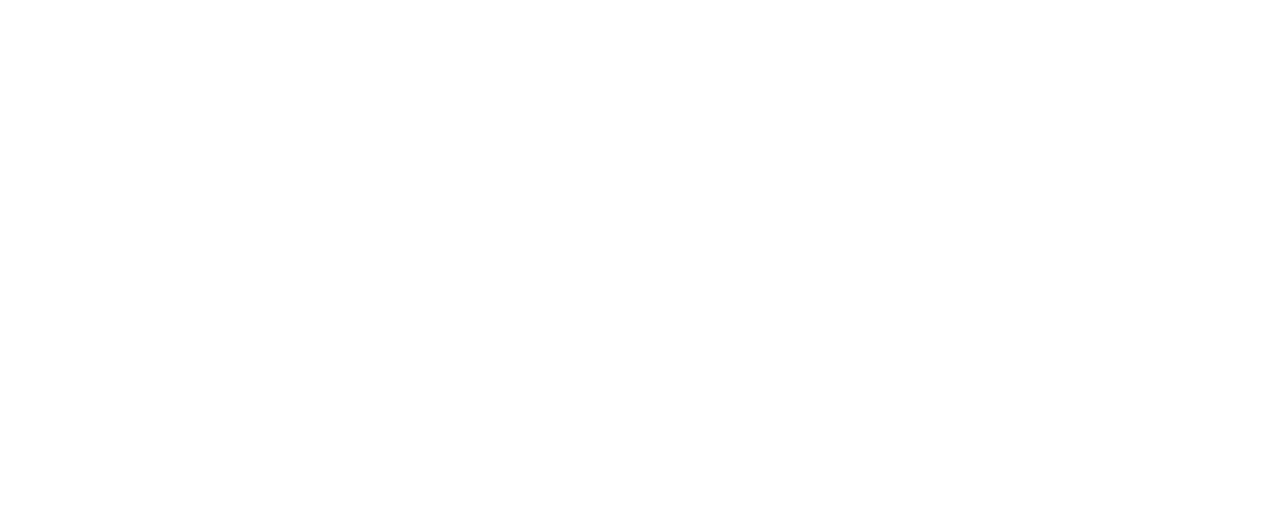
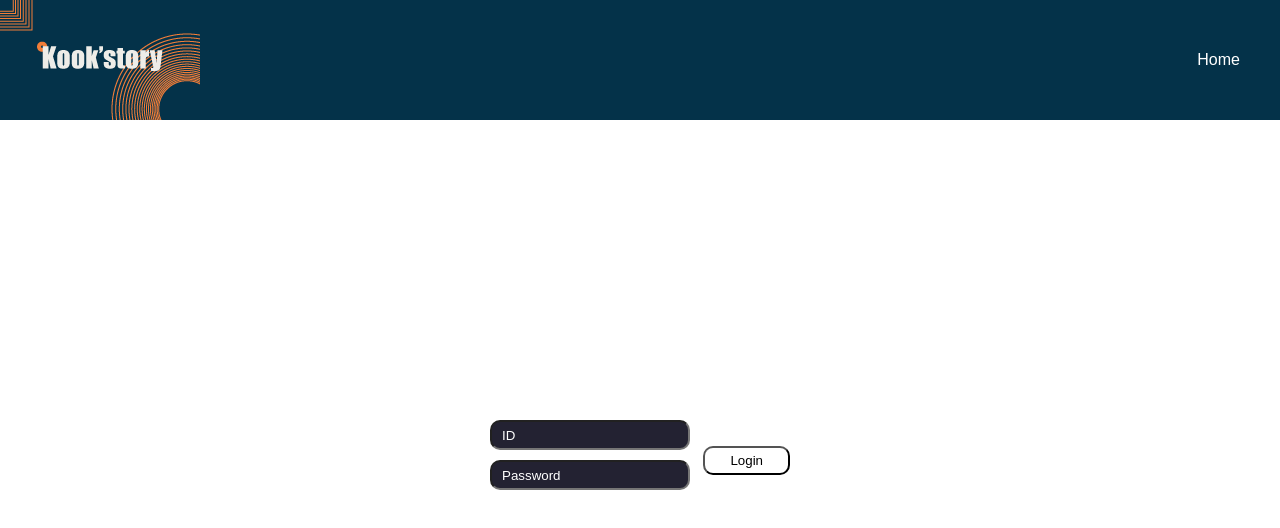
Before and after one commit to kyunghoonkook/week3_posts, a React (Create React App) app: page /login in a window 1280 px wide. Before the commit this address had no page. Shown: the top 528 px of the page. Built offline with nearby package versions, Linux system fonts and the light colour scheme.

Commit message:
Login function

```diff
--- a/src/components/Header.jsx
+++ b/src/components/Header.jsx
@@ -26,10 +26,28 @@
 `;
 
 const StLink = styled(Link)`
-  margin-right: 30px;
+  margin-right: 40px;
+  text-decoration: none;
+  color: #fff;
+  position: relative;
+  ::after {
+    content: "";
+    display: block;
+    width: 0%;
+    height: 2px;
+    bottom: -5px;
+    background-color: #f17d38;
+    transition: all 0.5s;
+    position: absolute;
+    left: 0%;
+  }
+  :hover::after {
+    width: 50%;
+  }
 `;
 
 const StImg = styled.img`
+  cursor: pointer;
   width: 200px;
   height: 120px;
 `;
--- a/src/components/HomeHeader.jsx
+++ b/src/components/HomeHeader.jsx
@@ -1,8 +1,13 @@
 import React from "react";
+
 import styled from "styled-components";
 import { Link } from "react-router-dom";
-const HomeHeader = () => {
+import { useNavigate } from "react-router-dom";
+const HomeHeader = ({ authenticate, setAuthenticate }) => {
+  const navigate = useNavigate();
+  console.log(authenticate);
   return (
+    <>
       <HomeHeaderWrap>
         <HomeHeaderListWrap>
           <HomeHeaderList>
@@ -12,10 +17,19 @@
             <StLink to="/post/add">Write</StLink>
           </HomeHeaderList>
           <HomeHeaderList>
-          <StLink to="/post/add">Login</StLink>
+            {authenticate ? (
+              <div onClick={() => setAuthenticate(false)}>
+                <StLink>로그아웃</StLink>
+              </div>
+            ) : (
+              <div onClick={() => navigate("/login")}>
+                <StLink>로그인</StLink>
+              </div>
+            )}
           </HomeHeaderList>
         </HomeHeaderListWrap>
       </HomeHeaderWrap>
+    </>
   );
 };
 
@@ -34,7 +48,7 @@
   list-style: none;
   margin-right: 50px;
   :last-child {
-    margin-left: 700px;
+    margin-left: 650px;
   }
 `;
 
--- a/src/features/home/HomeItemList.jsx
+++ b/src/features/home/HomeItemList.jsx
@@ -1,12 +1,14 @@
 import React, { useEffect } from "react";
+
 import Card from "../../components/Card";
 import HomeHeader from "../../components/HomeHeader";
 import { __getPostThunk } from "../../redux/modules/postsSlice";
 import { useDispatch, useSelector } from "react-redux";
 
-const HomeItemList = () => {
+const HomeItemList = ({ authenticate, setAuthenticate }) => {
   const dispatch = useDispatch();
-  const { posts } = useSelector((state) => state.posts);
+
+  const posts = useSelector((state) => state.posts.posts);
 
   useEffect(() => {
     dispatch(__getPostThunk());
@@ -15,7 +17,10 @@
   console.log(posts);
   return (
     <div>
-      <HomeHeader />
+      <HomeHeader
+        authenticate={authenticate}
+        setAuthenticate={setAuthenticate}
+      />
       {posts?.map((post) => (
         <Card key={post.id} post={post} />
       ))}
--- a/src/pages/Home.jsx
+++ b/src/pages/Home.jsx
@@ -3,7 +3,8 @@
 import Layout from "../components/Layout";
 import HomeItemList from "../features/home/HomeItemList";
 import bg from "../img/main/bg.png";
-const Home = ({children}) => {
+
+const Home = ({ authenticate, setAuthenticate, children }) => {
   return (
     <>
       <Layout>
@@ -13,7 +14,10 @@
           </ImgWrap>
 
           <StMain>
-            <HomeItemList />
+            <HomeItemList
+              setAuthenticate={setAuthenticate}
+              authenticate={authenticate}
+            />
             {children}
           </StMain>
         </StContainer>
--- /dev/null
+++ b/src/pages/Login.jsx
@@ -0,0 +1,67 @@
+import React from "react";
+import styled from "styled-components";
+import { useNavigate } from "react-router-dom";
+import Header from "../components/Header";
+const Login = ({ setAuthenticate }) => {
+  const navigate = useNavigate();
+  const login = (event) => {
+    event.preventDefault();
+    setAuthenticate(true);
+    navigate("/");
+  };
+  return (
+    <>
+      <Header />
+      <Container>
+        <Form onSubmit={login}>
+          <div>
+            <label></label>
+            <input type="text" placeholder="ID" />
+            <label></label>
+            <input type="password" placeholder="Password" />
+          </div>
+
+          <Button type="submit">Login</Button>
+        </Form>
+      </Container>
+    </>
+  );
+};
+
+export default Login;
+
+const Container = styled.div`
+  border: none;
+  width: 300px;
+  height: 300px;
+  border-radius: 5px;
+  margin: 300px auto;
+`;
+
+const Form = styled.form`
+  display: flex;
+  justify-content: center;
+  align-items: center;
+  div {
+    input {
+      background-color: #232232;
+      border-radius: 10px;
+      color: #fff;
+      width: 200px;
+      height: 30px;
+      padding: 5px;
+      margin-bottom: 10px;
+    }
+    input::placeholder {
+      padding: 5px;
+      color: #fff;
+    }
+  }
+`;
+const Button = styled.button`
+  cursor: pointer;
+  width: 150px;
+  border-radius: 10px;
+  padding: 5px;
+  background-color: #fff;
+`;
--- /dev/null
+++ b/src/shared/PrivateRoute.js
@@ -0,0 +1,10 @@
+import React from "react";
+
+import { Navigate } from "react-router-dom";
+import Detail from "../pages/Detail";
+
+const PrivateRoute = ({ authenticate }) => {
+  return authenticate ? <Detail /> : <Navigate to="/login" />;
+};
+
+export default PrivateRoute;
--- a/src/shared/Router.jsx
+++ b/src/shared/Router.jsx
@@ -1,16 +1,35 @@
 import React from "react";
 import { BrowserRouter, Route, Routes } from "react-router-dom";
+import { useState } from "react";
 import Addpost from "../pages/Addpost";
-import Detail from "../pages/Detail";
+
 import Home from "../pages/Home";
+import Login from "../pages/Login";
+import PrivateRoute from "../shared/PrivateRoute";
 
 const Router = () => {
+  const [authenticate, setAuthenticate] = useState(false);
   return (
     <BrowserRouter>
       <Routes>
-        <Route path="/" element={<Home />} />
-        <Route path="/posts/:id" element={<Detail />} />
+        <Route
+          path="/"
+          element={
+            <Home
+              setAuthenticate={setAuthenticate}
+              authenticate={authenticate}
+            />
+          }
+        />
         <Route path="/post/add" element={<Addpost />} />
+        <Route
+          path="/login"
+          element={<Login setAuthenticate={setAuthenticate} />}
+        />
+        <Route
+          path="/posts/:id"
+          element={<PrivateRoute authenticate={authenticate} />}
+        />
       </Routes>
     </BrowserRouter>
   );
```
Lines whose indentation alone changed are shown as unchanged.
